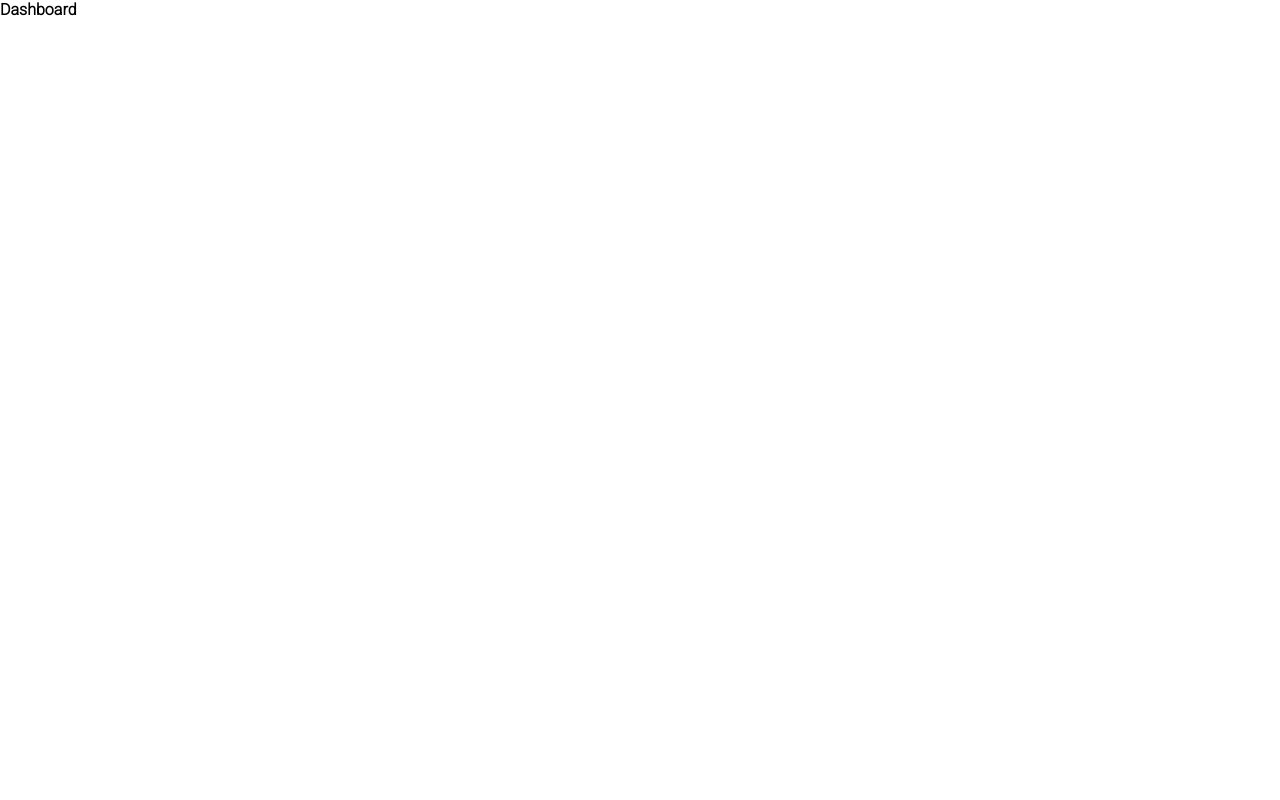
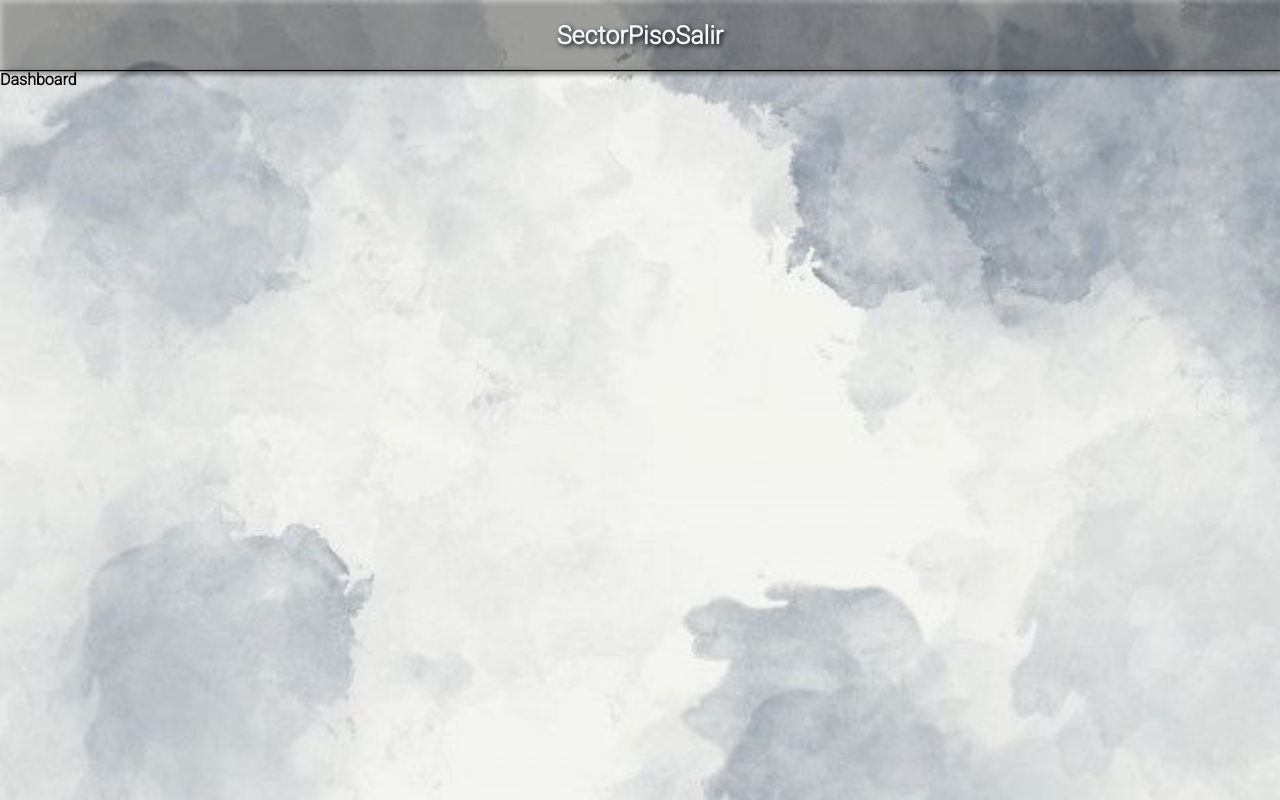
Before and after one commit to JuaniGianfelice/guard-schedule, a React (Create React App) app: page /dashboard in a window 1280 px wide. Built offline with nearby package versions, Linux system fonts and the light colour scheme.

Commit message:
feat(component/topbar)

```diff
--- /dev/null
+++ b/src/components/topbar/Topbar.jsx
@@ -0,0 +1,16 @@
+import "./topbar.scss";
+
+
+const Topbar = () => {
+  return (
+    <div className='topbar '>
+      <ul className="menu">
+        <li className="options"><a href="/">Sector</a></li>
+        <li className="options"><a href="/">Piso</a></li>
+        <li className="out"><a href="/">Salir</a></li>
+      </ul>
+    </div >
+  );
+}
+
+export default Topbar
--- /dev/null
+++ b/src/components/topbar/topbar.scss
@@ -0,0 +1,61 @@
+$width: 768px;
+
+@mixin mobile {
+  @media (max-width: #{$width}) {
+    @content
+  }
+}
+
+.topbar {
+  width: 100%;
+  height: 30px;
+  margin: auto;
+  background-color: rgba(0, 0, 0, 0.2);
+  font-size: 25px;
+  font-weight: bold;
+  display: flex;
+  justify-content: center;
+  align-items: center;
+  padding: 20px 0;
+  box-shadow: 0.0em 0.05em black;
+  filter: drop-shadow(0.1em 0.1em 0.1em black);
+
+
+  .menu {
+
+    display: flex;
+    justify-content: space-between;
+    align-items: center;
+    list-style: none;
+    margin: 0;
+    padding: 0;
+
+    .options {
+
+      text-align: center;
+    }
+
+    .out {
+      flex: 0;
+    }
+
+    a {
+      text-decoration: none;
+      color: aliceblue;
+    }
+
+    /*li {
+
+
+      a:hover {
+        text-decoration: underline;
+        text-underline-offset: 5px;
+      }
+
+      @include mobile {
+        display: none;
+      }
+    }*/
+
+  }
+}
--- a/src/index.scss
+++ b/src/index.scss
@@ -50,5 +50,16 @@
             cursor: pointer;
         }
     }
+}
 
+.dashboard{
+    background-image: url('../public/background.png');
+    background-size: cover;
+    background-repeat: no-repeat;
+    position: fixed;
+    width: 100%;
+    height: 100%;
+    /*display: flex;
+    justify-content: center;
+    align-items: center;*/
 }
--- a/src/pages/dashboard.jsx
+++ b/src/pages/dashboard.jsx
@@ -1,6 +1,9 @@
+import Topbar from "../components/topbar/Topbar";
+
 const Dashboard = () => {
     return (
-      <div>
+      <div className="dashboard">
+        <Topbar/>
         Dashboard
       </div>
     );
--- a/src/pages/home.jsx
+++ b/src/pages/home.jsx
@@ -6,11 +6,11 @@ const Home = () => {
         <form>
           <div class="form-group">
             <label for="user">Usuario:</label>
-            <input type="text" id="user" name="user" placeholder="Ingrese su usuario" />
+            <input type="text" id="user" name="user" placeholder="Ingrese su usuario" required/>
           </div>
           <div class="form-group">
             <label for="password">Contraseña:</label>
-            <input type="password" id="password" name="password" placeholder="Ingrese su contraseña" />
+            <input type="password" id="password" name="password" placeholder="Ingrese su contraseña" required/>
           </div>
           <button type="submit" class="btn-login">Ingresar</button>
         </form>
```
Also changed, not shown: package.json (+5 -2 lines), src/components/calendar/calendar.jsx (added), 2 other files (tests, documents, lock files or other folders).
